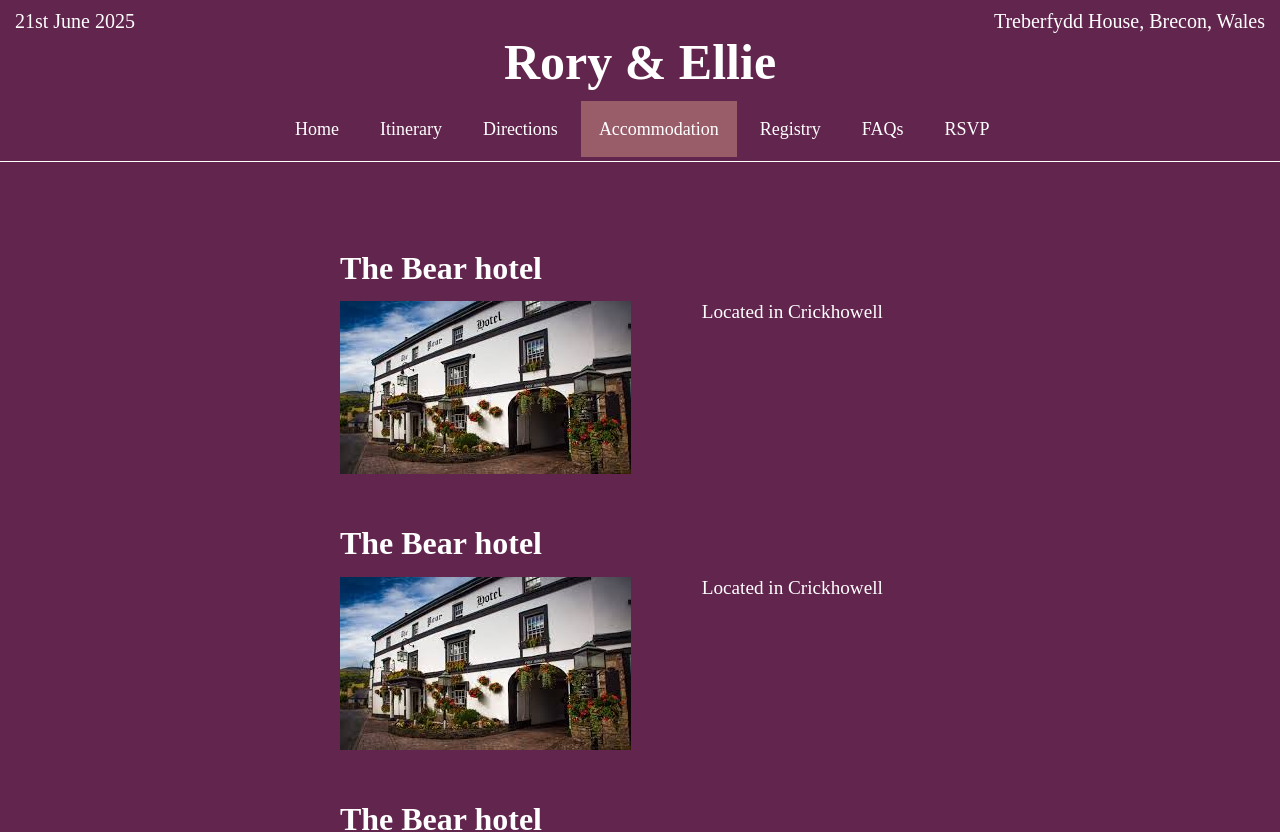
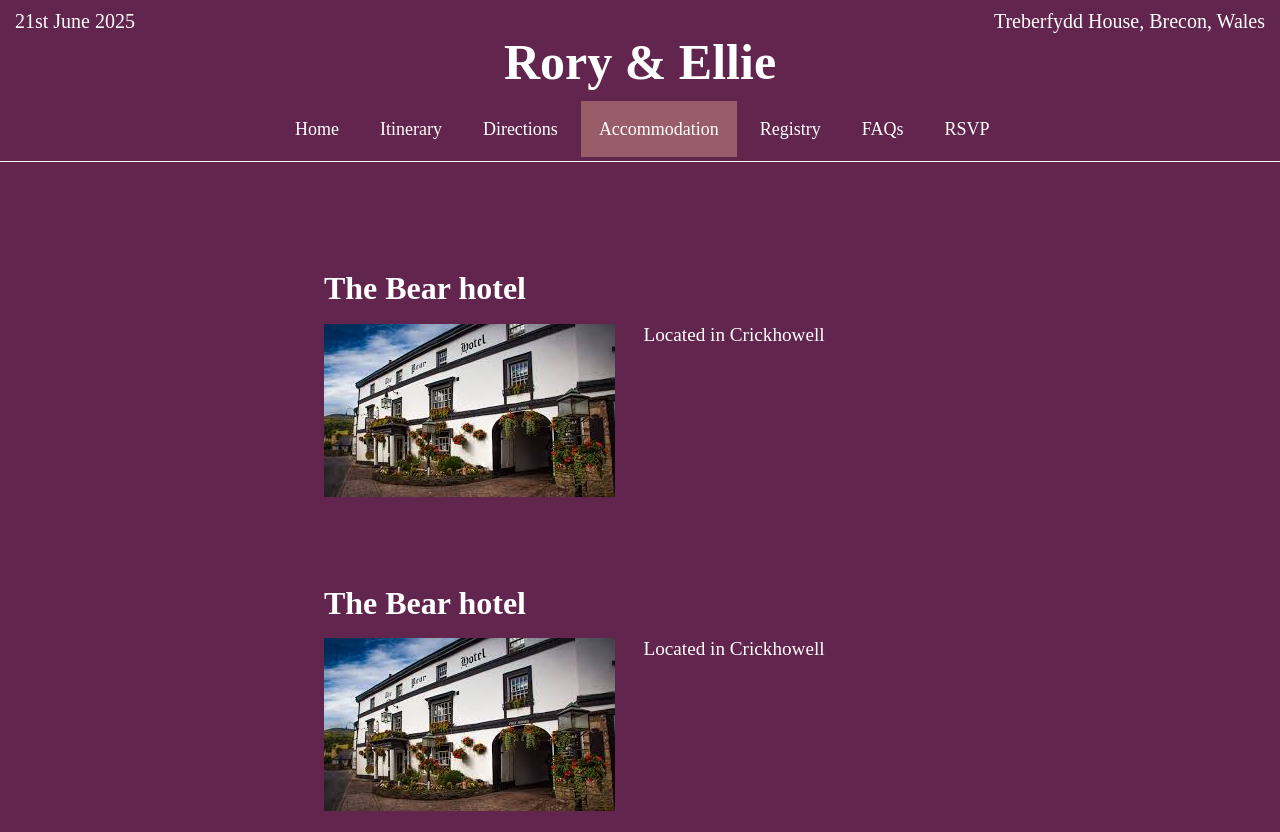
Before and after one commit to rjh-mopjones/wdst_fe, a React (Create React App) app in the folder wedsite/: page /accommodation in a window 1280 px wide. Shown: the top 832 px of the page. Built offline with nearby package versions, Linux system fonts and the light colour scheme.

Commit message:
add link and fix css of accommodation component

```diff
--- a/wedsite/src/components/AccommodationEntry.js
+++ b/wedsite/src/components/AccommodationEntry.js
@@ -1,12 +1,18 @@
 import React from "react";
+import {Link} from "react-router-dom";
 
 class AccommodationEntry extends React.Component {
 
+
     render() {
         return (
+            <div className={"accommodation-entry-outer"}>
+                <Link to={this.props.link} className={"link"}>
                 <div className={"accommodation-entry"}>
                     <div className={"accommodation-entry-entry-div"}>
+
                         <h1 className={"accommodation-entry-entry"}>{this.props.entry}</h1>
+
                     </div>
                     <div className={"accommodation-entry-photo-and-text"}>
                         <img className={"acommo-photo"} src={require('../static/accommodation/' +
@@ -15,6 +21,8 @@ class AccommodationEntry extends React.Component {
                         <p className={"accommodation-entry-notes"}>{this.props.notes}</p>
                     </div>
                 </div>
+                </Link>
+            </div>
         );
     }
 }
--- a/wedsite/src/pages/Accommodation.js
+++ b/wedsite/src/pages/Accommodation.js
@@ -30,11 +30,11 @@ const Accommodation = () => {
         <div className={"accommodation"}>
             <div className={"accommodation-entries"}>
             <AccommodationEntry entry={"The Bear hotel"}
-                                notes={"Located in Crickhowell"} />
-            <AccommodationEntry entry={"The Bear hotel"}
-                                notes={"Located in Crickhowell"} />
-            <AccommodationEntry entry={"The Bear hotel"}
-                                notes={"Located in Crickhowell"} />
+                                notes={"Located in Crickhowell"}
+                                link={"https://bearhotel.co.uk/"}/>
+                <AccommodationEntry entry={"The Bear hotel"}
+                                    notes={"Located in Crickhowell"}
+                                    link={"https://bearhotel.co.uk/"}/>
             </div>
         </div>
     );
--- a/wedsite/src/styles/accommodation.css
+++ b/wedsite/src/styles/accommodation.css
@@ -1,19 +1,29 @@
 .accommodation-entry-photo-and-text {
     display: flex;
-    width: 125%;
-
+    width: 175%;
 }
 
 .accommodation-entry-entry {
+    padding-top: 3%;
     padding-bottom: 3%;
     text-align: left;
 }
 
 .accommodation-entry-notes{
     text-align: left;
-    padding-left:10%;
+    padding-left:1%;
     font-size: larger;
     vertical-align: text-top;
+}
+
+.accommodation-entry-outer{
+    padding-right: 20%;
+    padding-bottom: 2%;
+
+}
+.accommodation-entry:hover{
+    border: 4px solid #d0d0d0;
+    border-radius: 40px;
 }
 .accommodation-entries{
     display: flex;
@@ -22,9 +32,13 @@
     align-items: center;
 }
 .accommodation-entry{
+    border: 4px solid transparent;
     margin: auto;
-    padding-bottom: 4%;
-    padding-right: 10%;
+    padding-bottom: 8%;
+    padding-right: 50%;
+    padding-left: 10%;
+    border-radius: 4px;
+    width: 175% ;
 }
 .acommo-photo{
     float: left;
--- a/wedsite/src/styles/styles.css
+++ b/wedsite/src/styles/styles.css
@@ -97,6 +97,11 @@ nav {
 }
 .white-border-right{
     border-right: 1px solid white;
+}
+
+.link {
+    color: #FFF;
+    text-decoration: none;
 }
 
 
```
Lines whose indentation alone changed are shown as unchanged.
